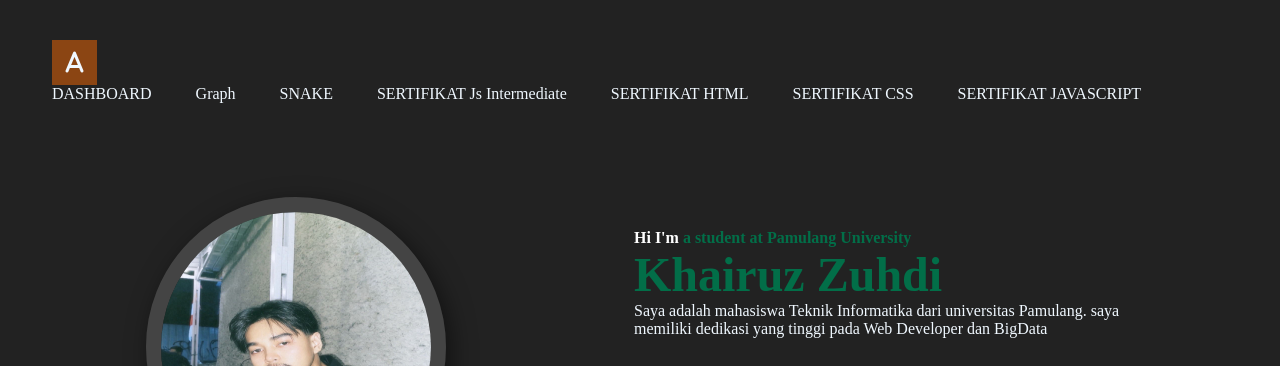
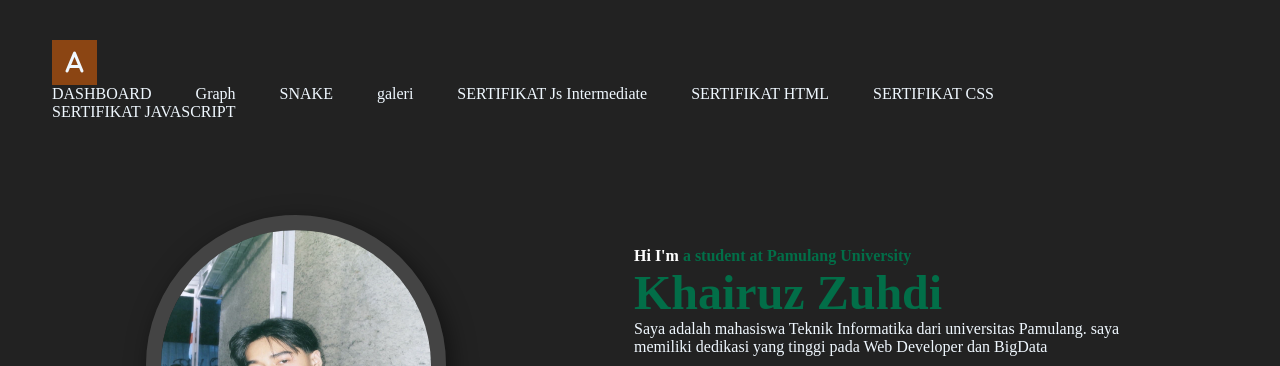
Before and after one commit to Iruz1/TugasKhairuz, a plain HTML site: page index.html in a window 1280 px wide. Shown: the top 366 px of the page. Drawn offline with nearby package versions, Linux system fonts and the light colour scheme.

Commit message:
Update index.html

```diff
--- a/index.html
+++ b/index.html
@@ -26,6 +26,7 @@
                             <li><a href="dash.html">DASHBOARD</a></li>
                             <li><a href="graph.html">Graph</a></li>
                             <li><a href="game.html">SNAKE</a></li>
+                             <li><a href="galeri.html">galeri</a></li>
                             <li><a href="https://www.sololearn.com/en/certificates/CC-YVEC51MQ">SERTIFIKAT Js Intermediate</a></li>
                             <li><a href="https://api2.sololearn.com/v2/certificates/CC-KBOXKXVM/image/png">SERTIFIKAT HTML</a></li>
                             <li><a href="https://api2.sololearn.com/v2/certificates/CC-60LDNTFB/image/png">SERTIFIKAT CSS</a></li>
```
